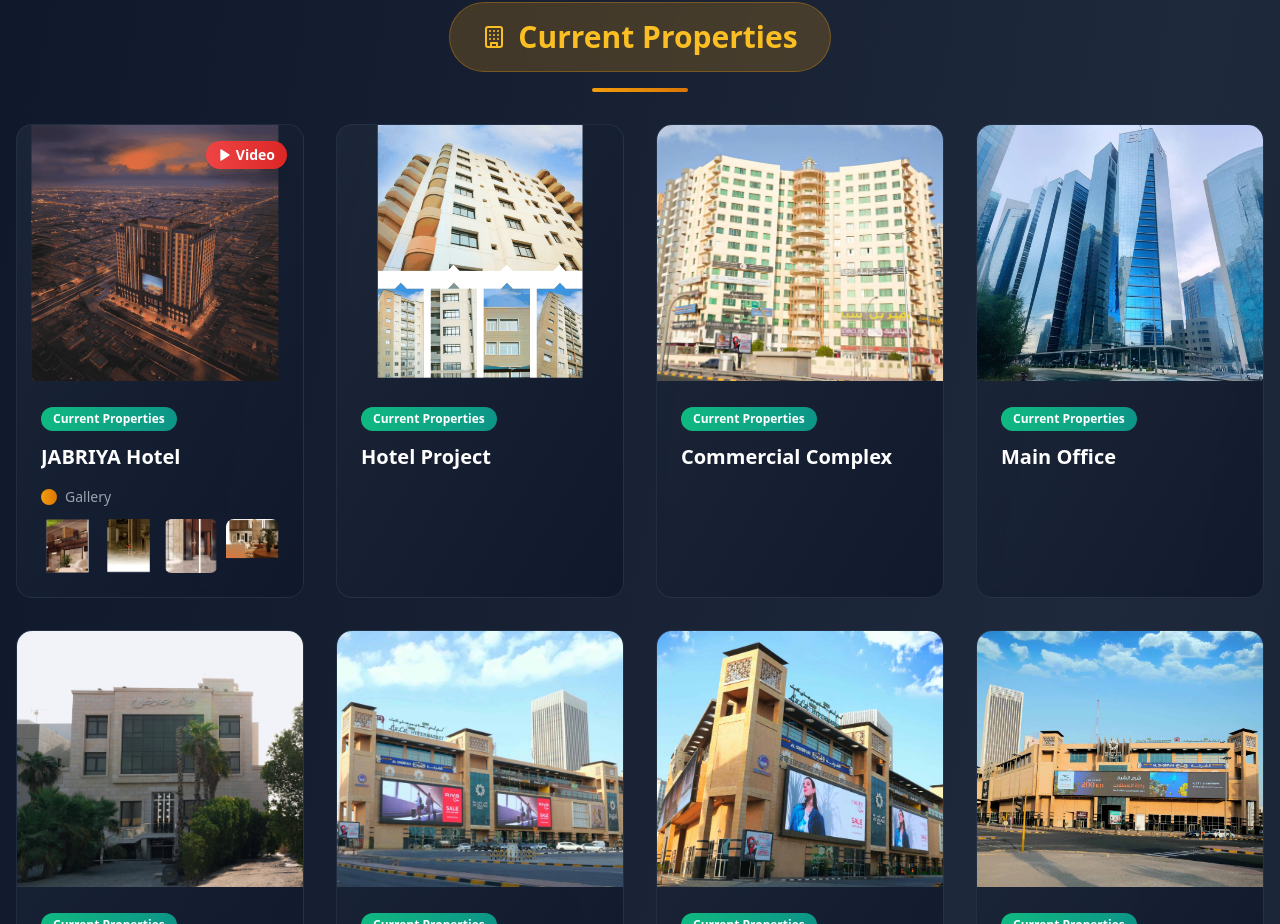
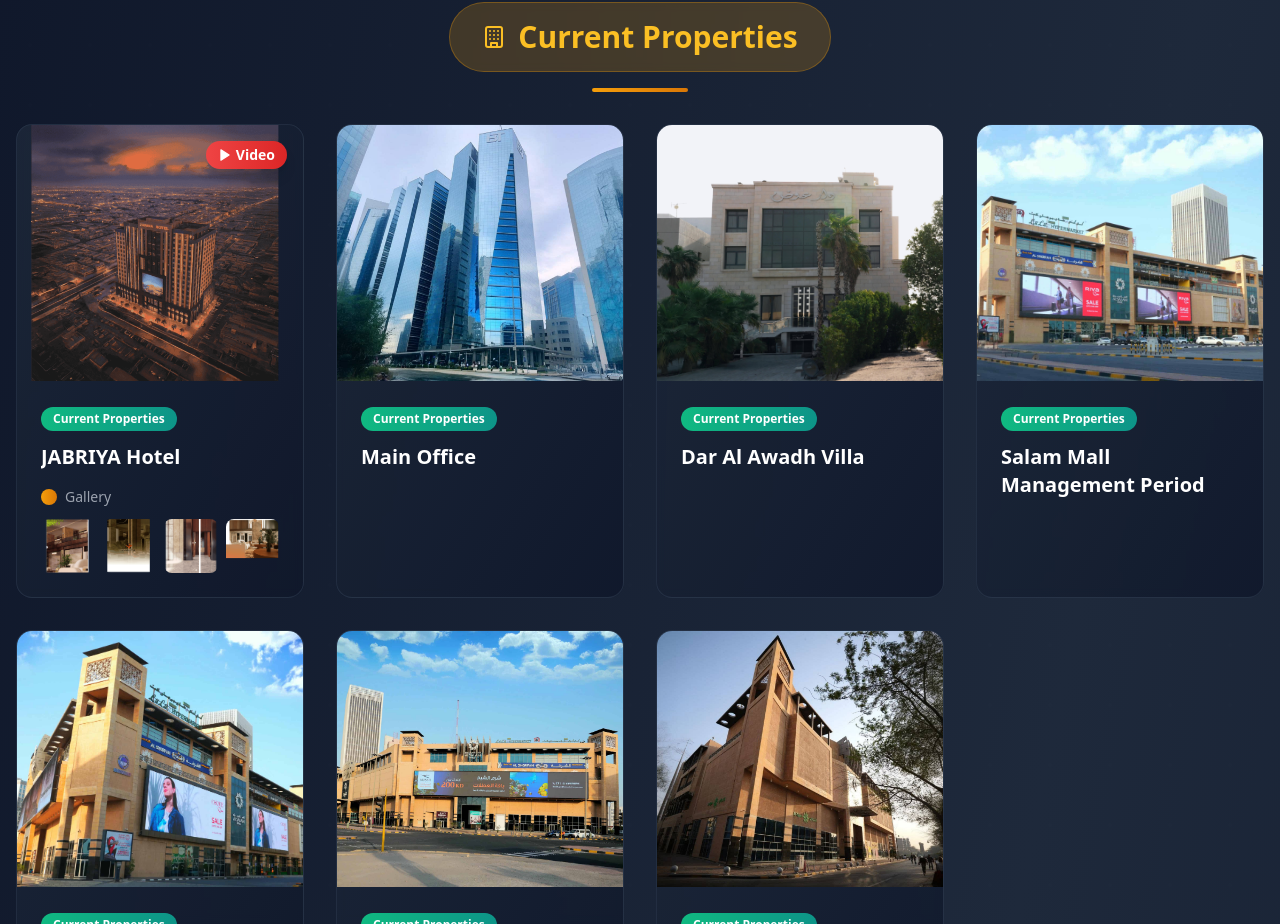
Before and after one commit to mahmoudeosama2/eldurra, a React (Vite) app: page / in a window 1280 px wide. Shown: the part 1497-2421 px from the top of the page. Built offline with nearby package versions, Linux system fonts and the light colour scheme.

Commit message:
after add full images and video and change design

```diff
--- a/src/components/Properties.tsx
+++ b/src/components/Properties.tsx
@@ -78,17 +78,17 @@ const Properties: React.FC = () => {
           video: video, // Adding video property to Jabriya
           gallery: [five, sex, three, four] // Adding gallery images
         },
-        {
-          image: one,
-          title: t('properties.hotel.title'),
-          category: 'current',
-          featured: false
-        },
-        {
-          image: two,
-          title: t('properties.mall.title'),
-          category: 'current'
-        },
+        // {
+        //   image: one,
+        //   title: t('properties.hotel.title'),
+        //   category: 'current',
+        //   featured: false
+        // },
+        // {
+        //   image: two,
+        //   title: t('properties.mall.title'),
+        //   category: 'current'
+        // },
         {
           image: btbuilding,
           title: t('properties.btbuilding.title'),
```
